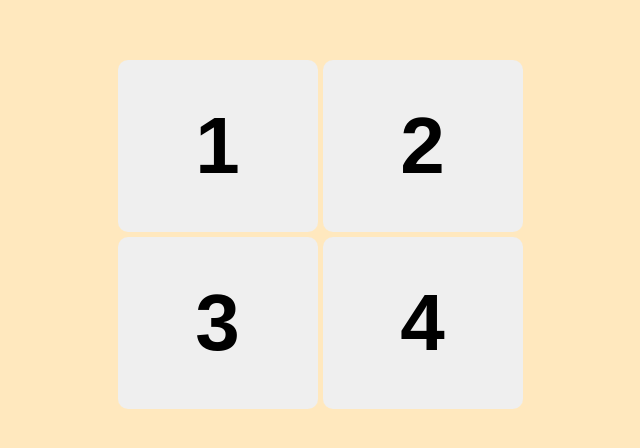
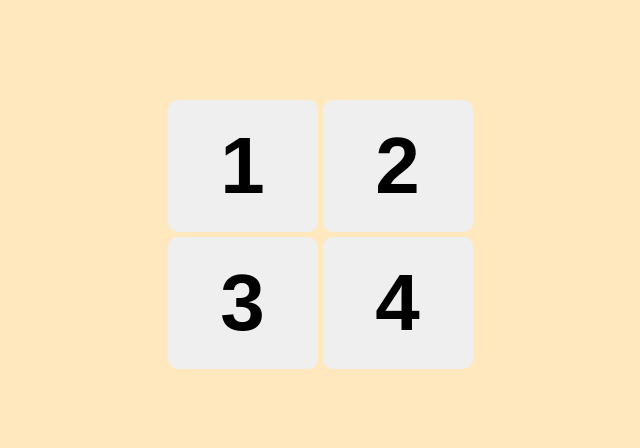
Before and after one commit to jesteen1/btn-sound, a plain HTML site: page index.html in a window 1280 px wide. Shown: the part 176-624 px from the top of the page, without its empty margins (320-960 px from the left). Drawn offline with Linux system fonts and the light colour scheme.

Commit message:
Add files via upload

```diff
--- a/index.html
+++ b/index.html
@@ -23,7 +23,7 @@
 <style>
     body{
      background-color: rgba(255, 166, 0, 0.253);
-        padding: 10px;
+        padding:  10px 0;
     }
     *{
         margin: 0;
@@ -61,8 +61,28 @@
         grid-template-columns: repeat(2,200px);
         grid-gap: 5px;
         font-family: sans-serif;
+        padding: 0 10px;
 
-    }button:active{
+    }
+    @media (min-width:411px){
+        .grid{
+        display: grid;
+        grid-template-columns: repeat(2,150px);
+        grid-gap: 5px;
+
+        font-family: sans-serif;
+
+
+    }
+    button{
+        padding: 20px;
+        border-radius: 10px;
+        font-size: 80px;
+        border: none;
+        font-weight: bolder;
+    }
+    }
+    button:active{
         background: linear-gradient(rgb(0, 204, 255),rgb(183, 0, 255)) ;
         color: snow;
     }
```
